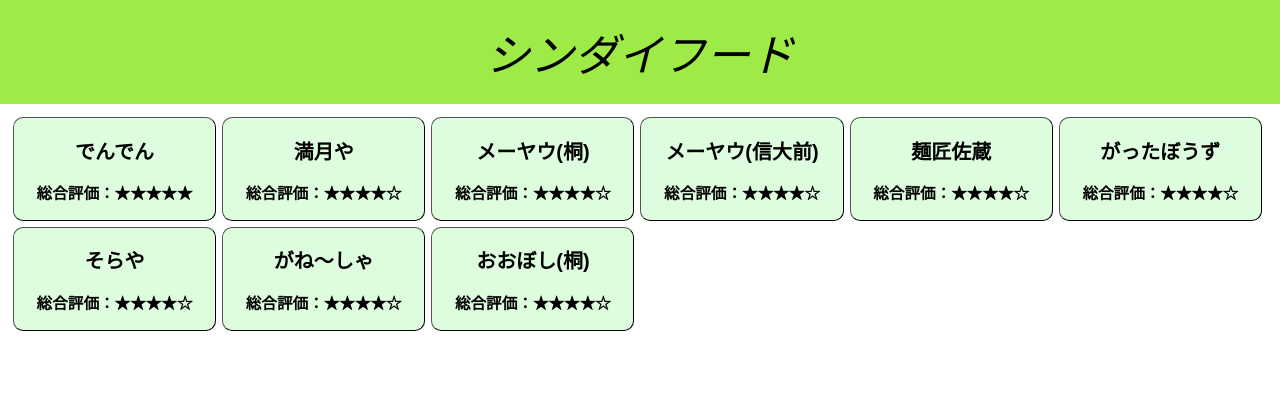
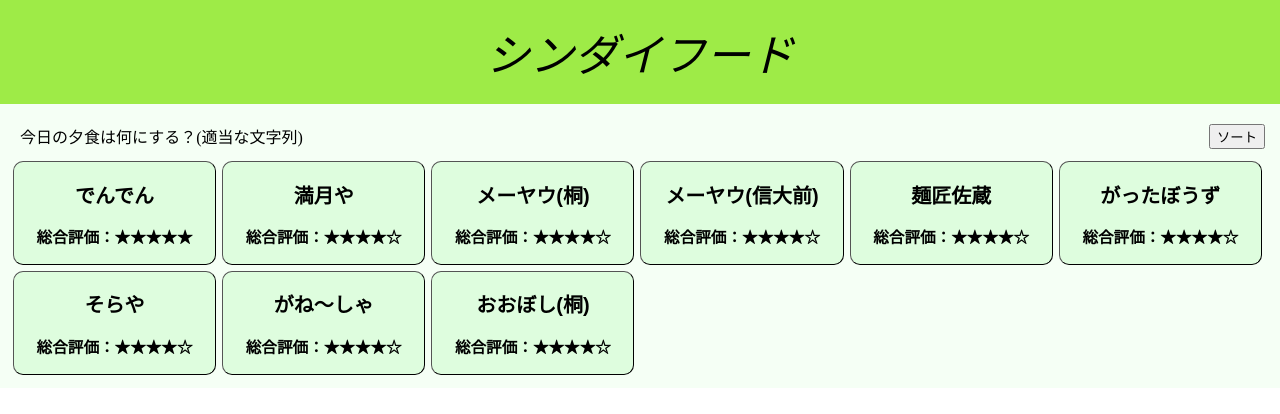
Before and after one commit to yoshinaka-droid/React-shinndai, a React (Create React App) app in the folder router/: page / in a window 1280 px wide. Shown: the top 414 px of the page. Built offline with nearby package versions, Linux system fonts and the light colour scheme.

Commit message:
ソート機能(未完成)

```diff
--- a/router/src/Components/Body.css
+++ b/router/src/Components/Body.css
@@ -1,10 +1,15 @@
 .body{
-    /* background-color: #F5FFF5; */
-    margin: 0;
-    padding-left: 10px;
-    padding-top: 10px;
-    padding-bottom: 10px;
-    padding-right: 10px;
+    background-color: #F5FFF5;
+    padding: 10px;
+}
+
+.prologue{
+    margin: 10px;
+}
+
+.sort{
+    position: absolute;
+    right: 15px;
 }
 
 .button{
@@ -16,28 +21,24 @@
 
 @media (width <= 600px) {
     .button {
-        /* width: 48.5%; */
         width: calc(50% - 6px);
     }
 }
 
 @media (600px <= width <= 800px) {
     .button {
-        /* width: 32.2%; */
         width: calc(33.3% - 6px);
     }
 }
 
 @media (800px <= width <= 1100px) {
     .button {
-        /* width: 24.1%; */
         width: calc(25% - 6px);
     }
 }
 
 @media (1100px <= width) {
     .button {
-        /* width: 16.1%; */
         width: calc(16.6% - 6px);
     }
 }
--- a/router/src/Components/Body.js
+++ b/router/src/Components/Body.js
@@ -6,9 +6,33 @@ import './Body.css';
 
 const Body = () => {
   const navigate = useNavigate();
+  // var NameList = List.slice();
+  // const asc = NameList.sort((a, b) => {
+    // if (a.Phonetic > b.Phonetic) {
+      // return 1;
+    // } else {
+      // return -1;
+    // }
+  // });
+  // const desc = () => {NameList.sort((a, b) => {
+    // if (a.Phonetic > b.Phonetic) {
+      // return -1;
+    // } else {
+      // return 1;
+    // }
+  // })};
 
   return (
     <div className="body">
+      <div className="prologue">
+      <button
+        className="sort"
+        // onClick={()=>{NameList=asc}}
+      >ソート</button>
+      <span>今日の夕食は何にする？(適当な文字列)</span>
+      {/* {console.log(asc[0])} */}
+      {/* {desc()} */}
+      </div>
       {List.map((rest) => {
         const total = () => {
           rest.Total=Math.round((rest.Taste+rest.Amount+rest.Price)*10/3)/10
```
